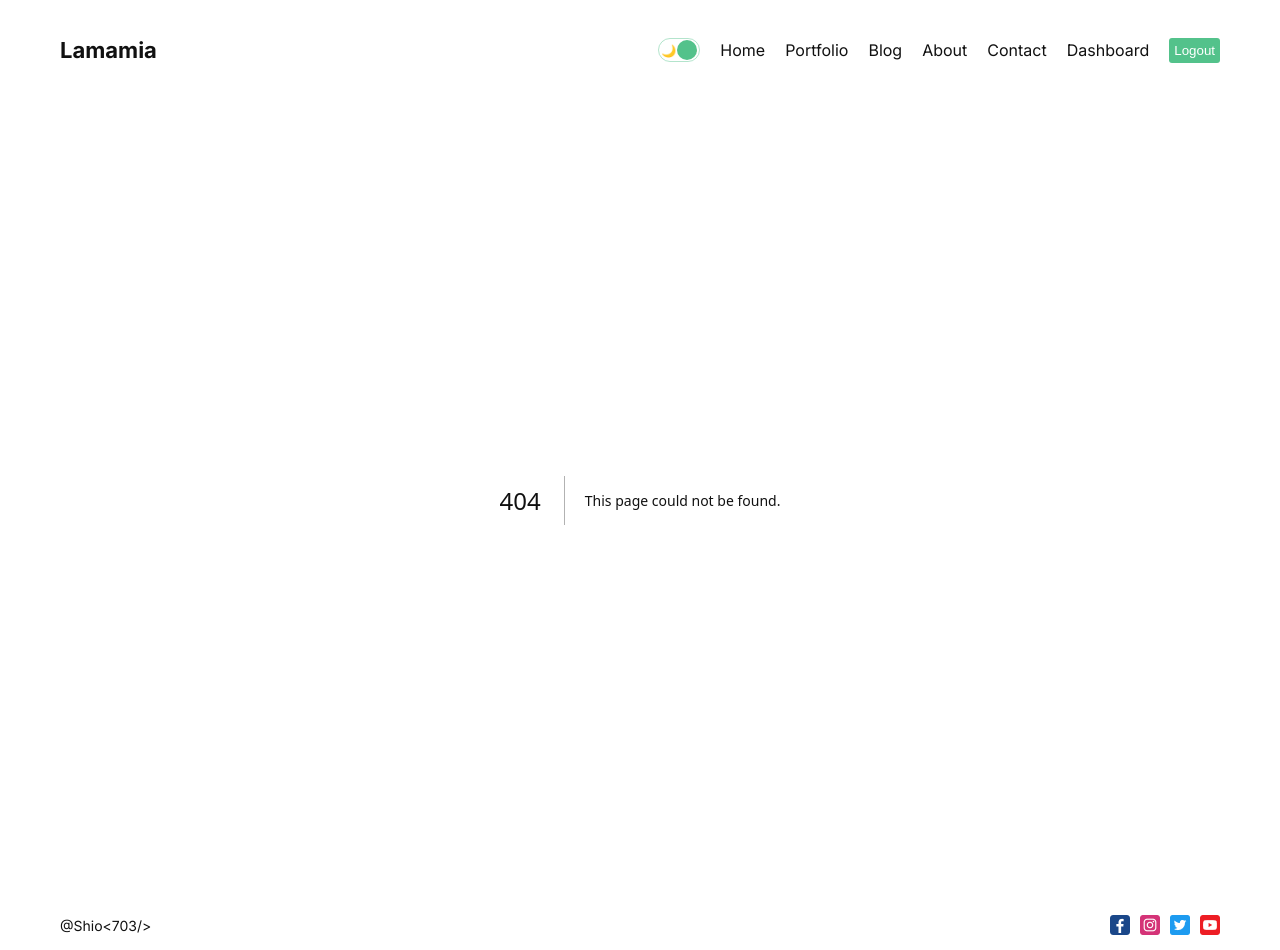
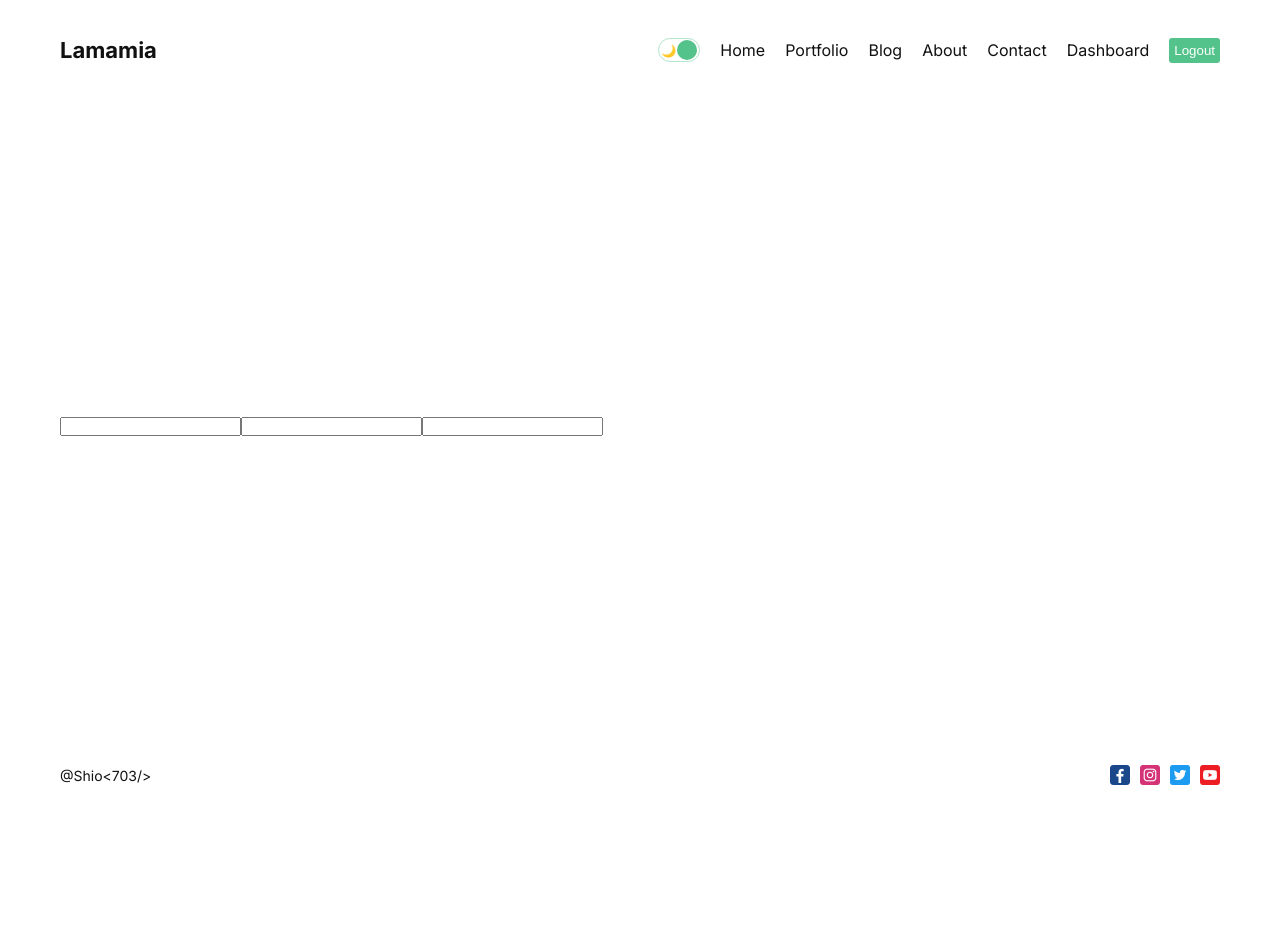
Before and after one commit to Shio703/project-CodeIT, a Next.js app: page /dashboard/crud in a window 1280 px wide. Before the commit this address had no page. After the commit the page ends 800 px from the top, so only its background shows below. Built offline with nearby package versions, Linux system fonts and the light colour scheme.

Commit message:
code it project

```diff
--- /dev/null
+++ b/src/app/dashboard/crud/page.jsx
@@ -0,0 +1,14 @@
+import React from "react";
+import style from "./page.module.css"
+
+function Crud() {
+  return (
+    <div className={style.form}>
+      <input type="text" />
+      <input type="text" />
+      <input type="text" />
+    </div>
+  );
+}
+
+export default Crud;
--- a/src/app/dashboard/page.jsx
+++ b/src/app/dashboard/page.jsx
@@ -1,8 +1,11 @@
+import Button from '@/components/button/Button'
 import React from 'react'
 
 function Dashboard() {
   return (
-    <div>this is Dashboard</div>
+    <div>
+      <Button url={"/dashboard/crud"} title={"CRUD"}/>
+    </div>
   )
 }
 
```
Also changed, not shown: src/app/dashboard/crud/page.module.css (added).
